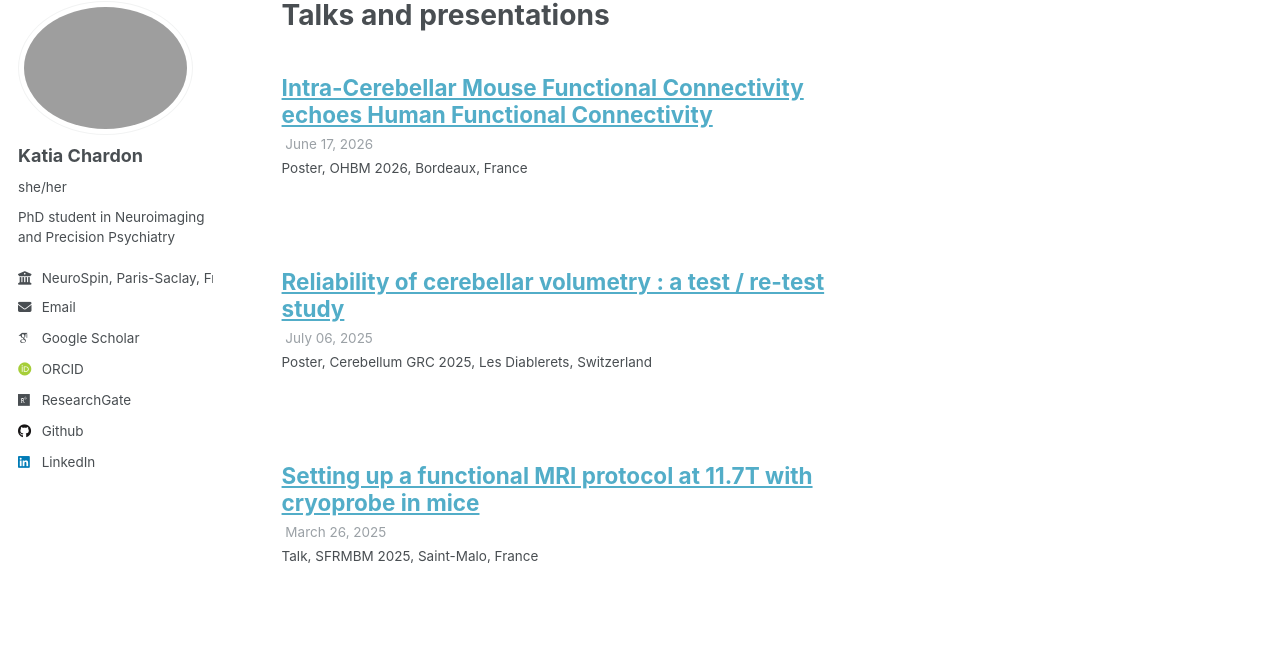
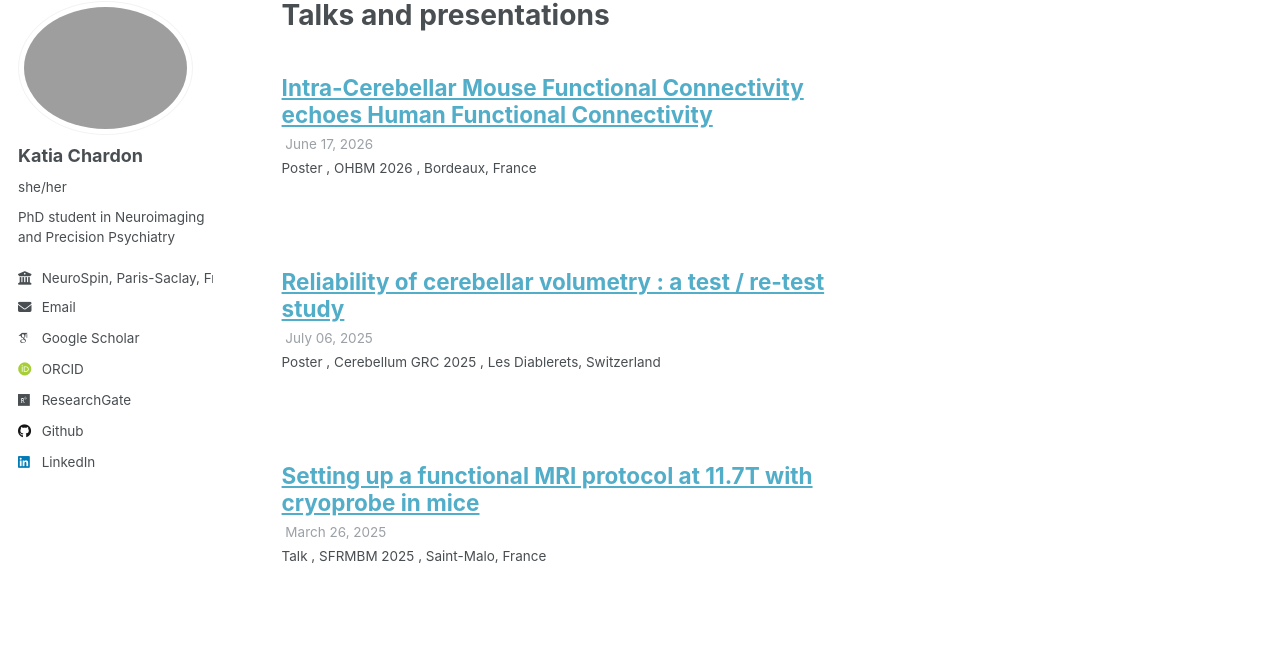
Before and after one commit to kchardon/kchardon.github.io, a Jekyll site: the page built from _pages/talks.html, in a window 1280 px wide and 1130 px high. Shown: the part 105-757 px from the top of the window. Built offline with Jekyll 4.4.1, drawn with Linux system fonts in a browser that asks for light colours; some web fonts are replaced.

Commit message:
modified layout of talks

```diff
--- a/_includes/archive-single-talk.html
+++ b/_includes/archive-single-talk.html
@@ -36,7 +36,7 @@
       <p class="page__meta"><i class="fa fa-clock-o" aria-hidden="true"></i> {% include read-time.html %}</p>
     {% endif %}
     {% if post.date %}<p class="page__meta"><i class="fa fa-clock-o" aria-hidden="true"></i> {{ post.date | date: '%B %d, %Y' }}</p>{% endif %}
-    {% if post.venue %}<p class="archive__item-excerpt" itemprop="description">{{post.type}}, {{ post.venue }},  {{post.location}} {% endif %}
+    {% if post.venue or post.type or post.location %} <p class="archive__item-excerpt" itemprop="description"> {% if post.type %}{{ post.type }}{% endif %} {% if post.venue %}{% if post.type %}, {% endif %}{{ post.venue }}{% endif %} {% if post.location %}{% if post.type or post.venue %}, {% endif %}{{ post.location }}{% endif %} </p> {% endif %}
     {% if post.excerpt %}<p class="archive__item-excerpt" itemprop="description">{{ post.excerpt | markdownify }}</p>{% endif %}
   </article>
 </div>
```
